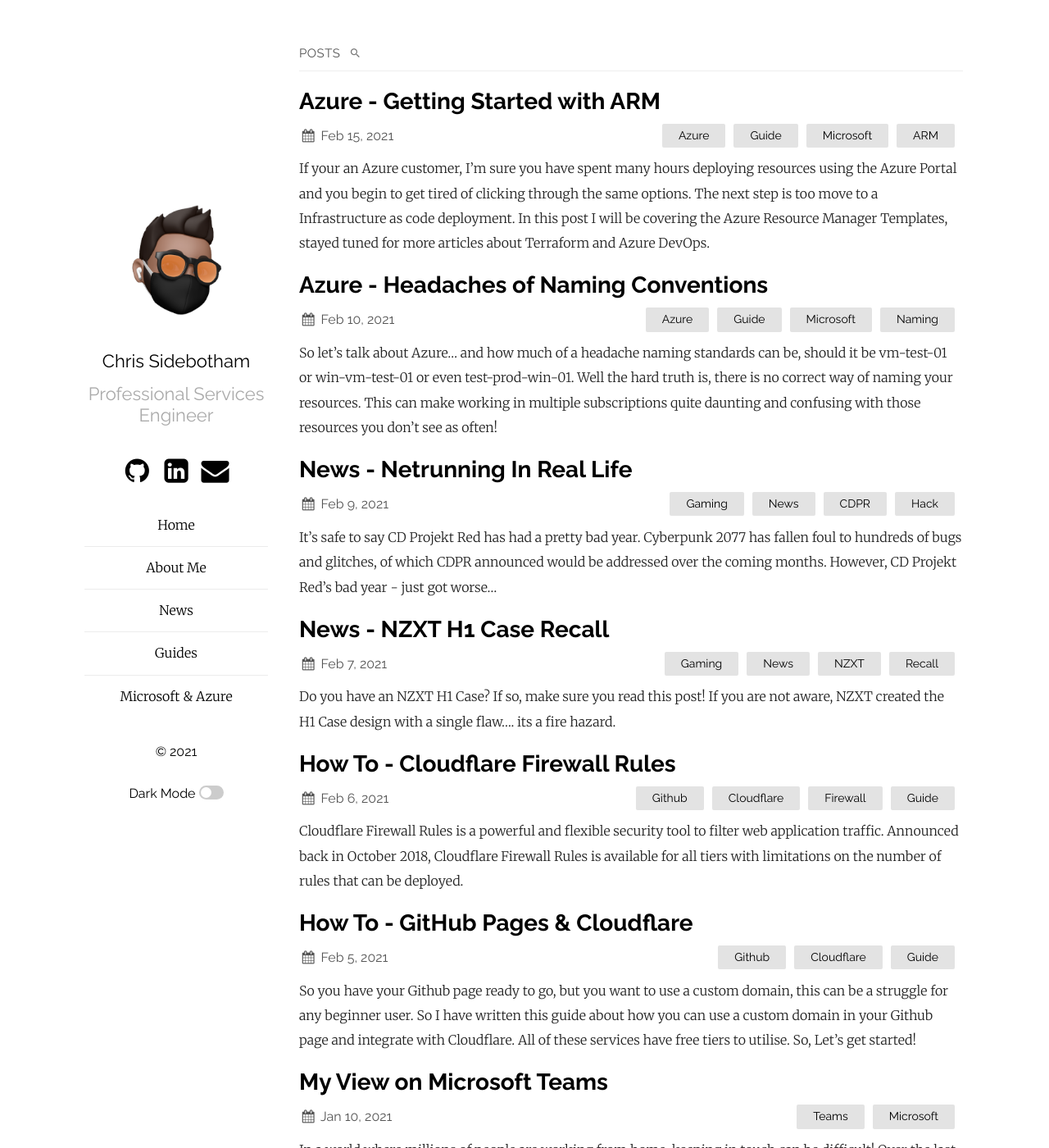
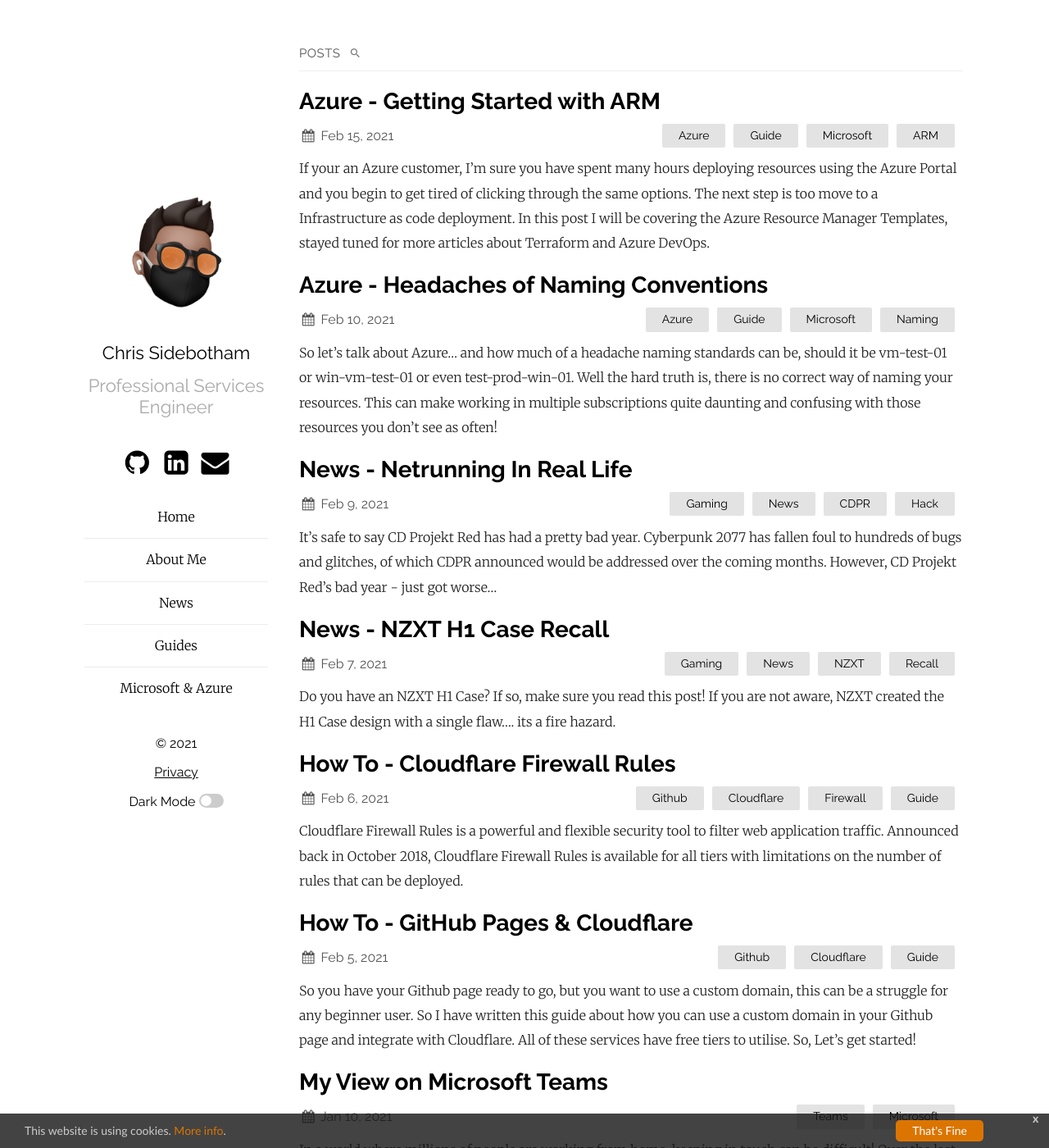
Before and after one commit to ChrisSidebotham/chrissidebotham.github.io, a Jekyll site: the page built from index.markdown, in a window 1280 px wide and 1400 px high. Shown: the whole window at 82% size. Built offline with Jekyll 4.4.1, drawn with Linux system fonts in a browser that asks for light colours.

Commit message:
Added Cookie Warning and Policy

```diff
--- a/_includes/head.html
+++ b/_includes/head.html
@@ -17,3 +17,4 @@
 {% endif %}
 <link rel="icon" type="image/png" href="/favicon.png">
 <link rel="apple-touch-icon" sizes="180x180" href="/apple-touch-icon.png">
+<script src="https://cdnjs.cloudflare.com/ajax/libs/jquery/3.5.1/jquery.min.js" integrity="sha512-bLT0Qm9VnAYZDflyKcBaQ2gg0hSYNQrJ8RilYldYQ1FxQYoCLtUjuuRuZo+fjqhx/qtq/1itJ0C2ejDxltZVFg==" crossorigin="anonymous"></script>
--- a/_layouts/default.html
+++ b/_layouts/default.html
@@ -10,6 +10,7 @@
 {% else %}
 {% assign condensed_class = "" %}
 {%- endif -%}
+
 
 <body>
   <main class="container">
@@ -148,6 +149,7 @@
       {%- endif -%}
       <p class="about-footer {{condensed_class}}">&copy;
         {{ "now" | date: "%Y" }}</p>
+        <a href="/privacy" target="/privacy">Privacy</a>
       {%- if site.plainwhite.dark_mode -%}
       <div class="about-footer {{condensed_class}}">
         <p>Dark Mode
@@ -173,6 +175,24 @@
   <script type="text/javascript" src="{{ "/assets/js/darkmode.js" | relative_url }}"></script>
   {% endif %}
 
+  <script>
+  if (localStorage.getItem('cookieSeen') != 'shown') {
+    $(document).ready(function(){
+        setTimeout(function () {
+            $("#cookieConsent").fadeIn(200);
+        }, 4000);
+        $("#closeCookieConsent, .cookieConsentOK").click(function() {
+            $("#cookieConsent").fadeOut(200);
+            localStorage.setItem('cookieSeen','shown')
+        });
+    });
+  };
+  </script>
+<div id="cookieConsent">
+  <div id="closeCookieConsent">x</div>
+  This website is using cookies. <a href="/privacy" target="/privacy">More info</a>. <a class="cookieConsentOK">That's Fine</a>
+</div>
+
   {%- if site.plainwhite.analytics_id -%}
   <script async src="https://www.googletagmanager.com/gtag/js?id={{ site.plainwhite.analytics_id }}"></script>
   <script>
@@ -187,6 +207,7 @@
   <script src="{{ "/assets/js/simple-jekyll-search.min.js" | relative_url }}"></script>
   <script src="{{ "/assets/js/search.js" | relative_url }}"></script>
   {% endif %}
+
 </body>
 
 </html>
--- a/_sass/plain.scss
+++ b/_sass/plain.scss
@@ -304,6 +304,51 @@ table {
   border: transparent;
 }
 
+#cookieConsent {
+  background-color: rgba(20,20,20,0.8);
+  min-height: 26px;
+  font-size: 14px;
+  color: #ccc;
+  line-height: 26px;
+  padding: 8px 0 8px 30px;
+  font-family: "Trebuchet MS",Helvetica,sans-serif;
+  position: fixed;
+  bottom: 0;
+  left: 0;
+  right: 0;
+  display: none;
+  z-index: 9999;
+}
+#cookieConsent a {
+  color: $linkColor;
+  text-decoration: none;
+}
+#closeCookieConsent {
+  float: right;
+  display: inline-block;
+  cursor: pointer;
+  height: 20px;
+  width: 20px;
+  margin: -15px 0 0 0;
+  font-weight: bold;
+}
+#closeCookieConsent:hover {
+  color: #ccc;
+}
+#cookieConsent a.cookieConsentOK {
+  background-color: $linkColor;
+  color: #FFF;
+  display: inline-block;
+  border-radius: 5px;
+  padding: 0 20px;
+  cursor: pointer;
+  float: right;
+  margin: 0 60px 0 10px;
+}
+#cookieConsent a.cookieConsentOK:hover {
+  background-color: #2e2e2e;
+}
+
 footer {
   display: none;
 }
```
Also changed, not shown: pages/privacy.md (added, +94 -0 lines).
